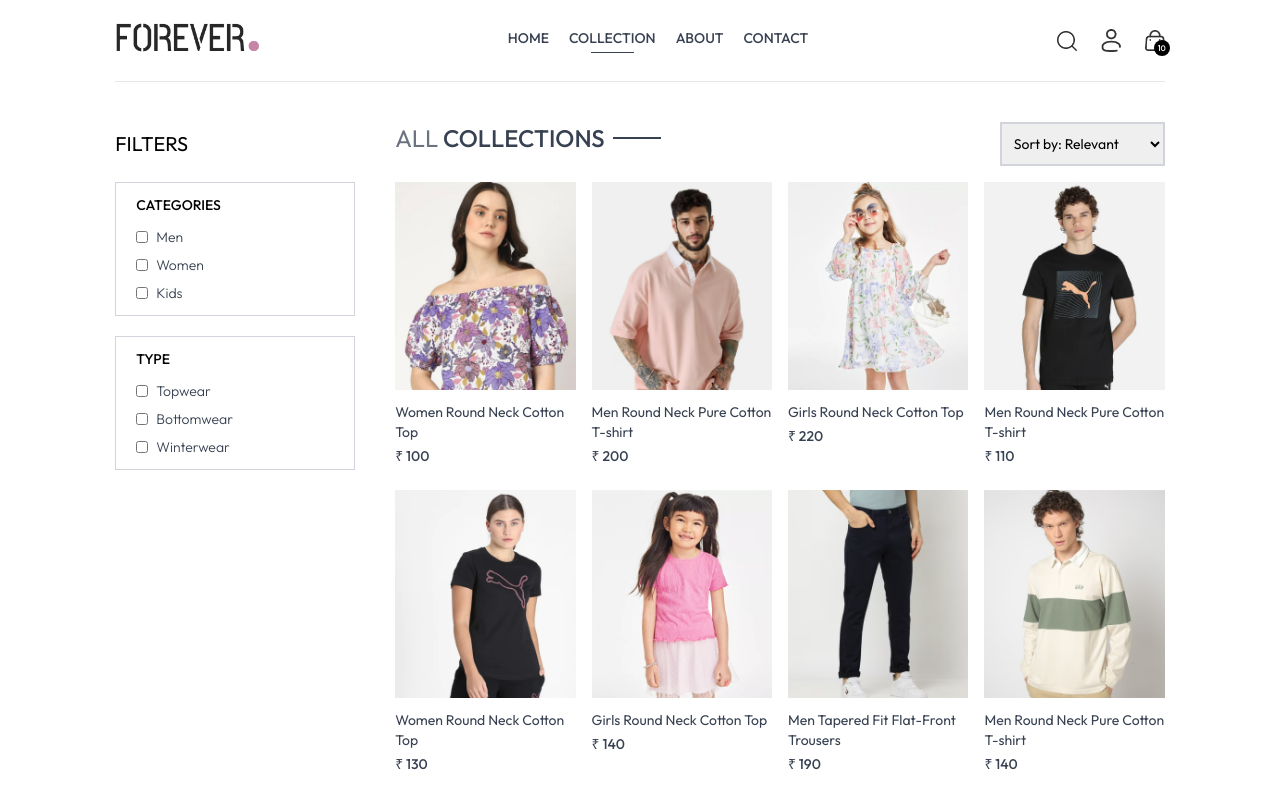
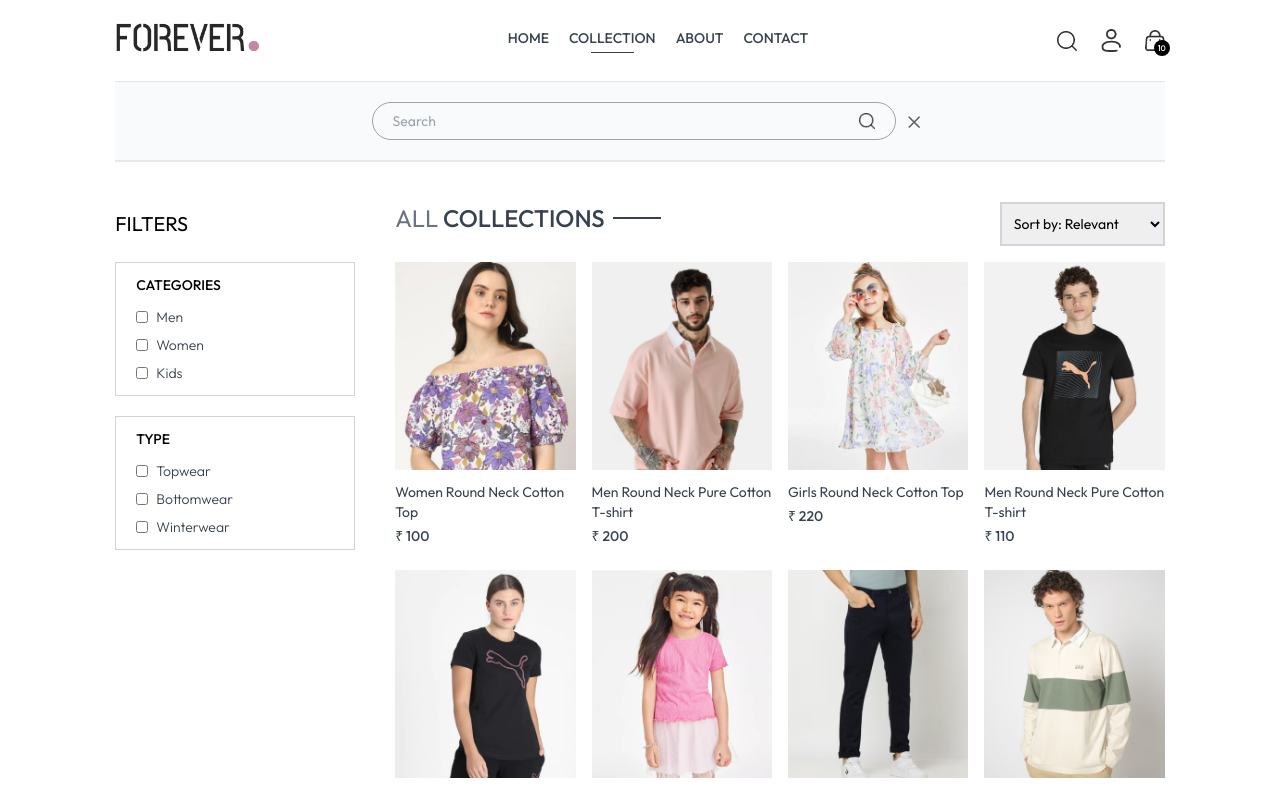
Before and after one commit to Pavanpirates/e-commerce-app, a React (Vite) app in the folder Frontend/: page /collection in a window 1280 px wide. Shown: the top 793 px of the page. Built offline with nearby package versions, Linux system fonts and the light colour scheme.

Commit message:
search feature Completed

```diff
--- a/Frontend/src/App.jsx
+++ b/Frontend/src/App.jsx
@@ -11,11 +11,13 @@
 import PlaceOrder from './pages/PlaceOrder';
 import Orders from './pages/Orders';
 import Footer from './components/Footer';
+import SearchBar from './components/SearchBar';
 
 const App = () => {
   return (
     <div className="px-4 sm:px-[5vw] md:px-[7vw] lg:px-[9vw]">
       <Navbar />
+      <SearchBar/>
       <Routes>
         <Route path="/" element={<Home />} />
         <Route path="/collection" element={<Collection />} />
--- a/Frontend/src/components/Navbar.jsx
+++ b/Frontend/src/components/Navbar.jsx
@@ -1,10 +1,12 @@
-import React, { useState } from 'react'
+import React, { useContext, useState } from 'react'
 import { assets } from '../assets/assets'
 import { Link, NavLink } from 'react-router-dom'
+import {ShopContext} from '../context/ShopContext'
 
 const Navbar = () => {
 
     const [visible, setVisible] =  useState(false);
+    const {setShowSearch} = useContext(ShopContext);
 
   return (
     <div className='flex items-center justify-between py-5 font-medium'>
@@ -39,7 +41,7 @@
         </ul>
 
          <div className='flex items-center gap-6'>
-          <img src={assets.search_icon} className='w-5 cursor-pointer' alt="search" />
+          <img onClick={()=> setShowSearch(true)} src={assets.search_icon} className='w-5 cursor-pointer' alt="search" />
 
           <div className=' group relative'>
             <img src={assets.profile_icon} className='w-5 cursor-pointer' alt="profile" />
--- /dev/null
+++ b/Frontend/src/components/SearchBar.jsx
@@ -0,0 +1,31 @@
+import React, { useContext, useEffect, useState } from 'react'
+import { ShopContext } from '../context/ShopContext'
+import { assets } from '../assets/assets';
+import { useLocation } from 'react-router-dom';
+
+const SearchBar = () => {
+
+    const {search, setSearch, showSearch, setShowSearch} = useContext(ShopContext);
+    const [visible, setVisible]= useState([false])
+    const location = useLocation();
+
+    useEffect(()=>{
+        if(location.pathname.includes('collection') ){
+          setVisible(true);
+        } else{
+          setVisible(false);
+        }
+    },[location])
+
+  return showSearch && visible ? (
+    <div className='border-t border-b bg-gray-50 text-center'>
+      <div className='inline-flex items-center justify-center border border-gray-400 px-5 py-2 my-5 mx-3 rounded-full w-3/4 sm:w-1/2'>
+       <input value={search} onChange={(e)=>setSearch(e.target.value)} className='flex-1 outline-none bg-inherit text-sm' type="text"  placeholder='Search'/>
+       <img className='w-4' src={assets.search_icon} alt="search icon" />
+      </div>
+        <img onClick={()=>setShowSearch(false)} className='inline w-3 cursor-pointer' src={assets.cross_icon} alt="Cross icon" />
+    </div>
+  ) : null
+}
+
+export default SearchBar
--- a/Frontend/src/context/ShopContext.jsx
+++ b/Frontend/src/context/ShopContext.jsx
@@ -1,4 +1,4 @@
-import { createContext } from "react";
+import { createContext, useState } from "react";
 import { products } from "../assets/assets";
 
 export const ShopContext  = createContext();
@@ -7,10 +7,13 @@
 
     const currency = '₹';
     const delivery_fee = 40;
+    const [search, setSearch] = useState('');
+    const [showSearch, setShowSearch] = useState('false');
 
 
     const value = {
-        products , currency, delivery_fee
+        products , currency, delivery_fee,
+        search, setSearch, showSearch, setShowSearch
 
     }
     return(
--- a/Frontend/src/pages/Collection.jsx
+++ b/Frontend/src/pages/Collection.jsx
@@ -5,7 +5,7 @@
 import Title from '../components/Title';
 
 const Collection = () => {
-  const { products } = useContext(ShopContext);
+  const { products, search, showSearch } = useContext(ShopContext);
   const [showFilter, setShowFilter] = useState(false);
   const [filterProducts, setFilterProducts] = useState([]);
   const [category, setCategory] = useState([]);
@@ -33,6 +33,9 @@
   // Apply Filter + Sorting
   const applyFilter = () => {
     let productsCopy = products.slice();
+       if( showSearch && search){
+          productsCopy = productsCopy.filter( item => item.name.toLowerCase().includes(search.toLowerCase()))
+       }
 
     // Category Filter
     if (category.length > 0) {
@@ -59,7 +62,7 @@
   // Run on filter change
   useEffect(() => {
     applyFilter();
-  }, [category, subCategory, sortType]);
+  }, [category, subCategory, sortType, search, showSearch]);
 
   return (
     <div className='flex flex-col sm:flex-row gap-1 sm:gap-10 pt-10 border-t'>
```
